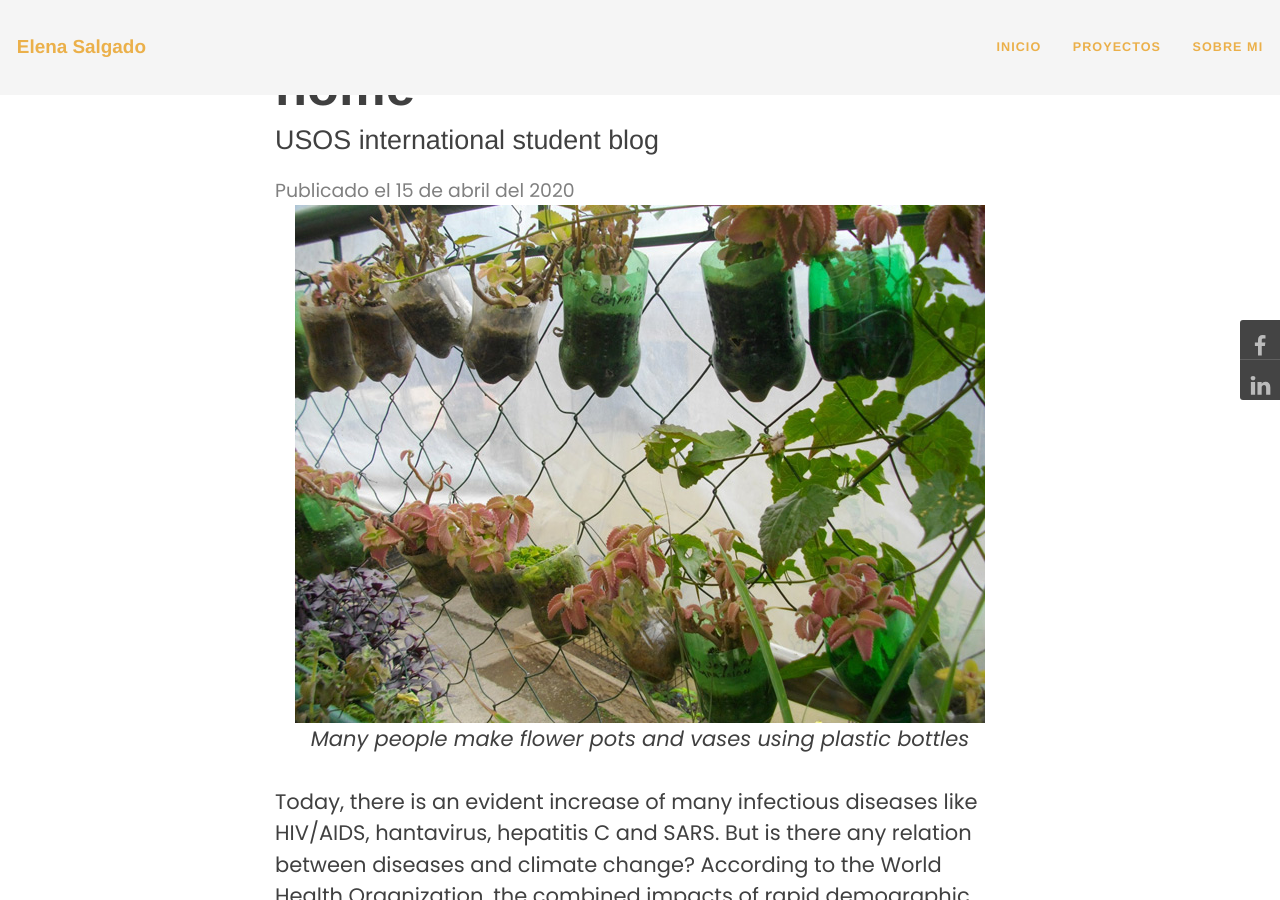
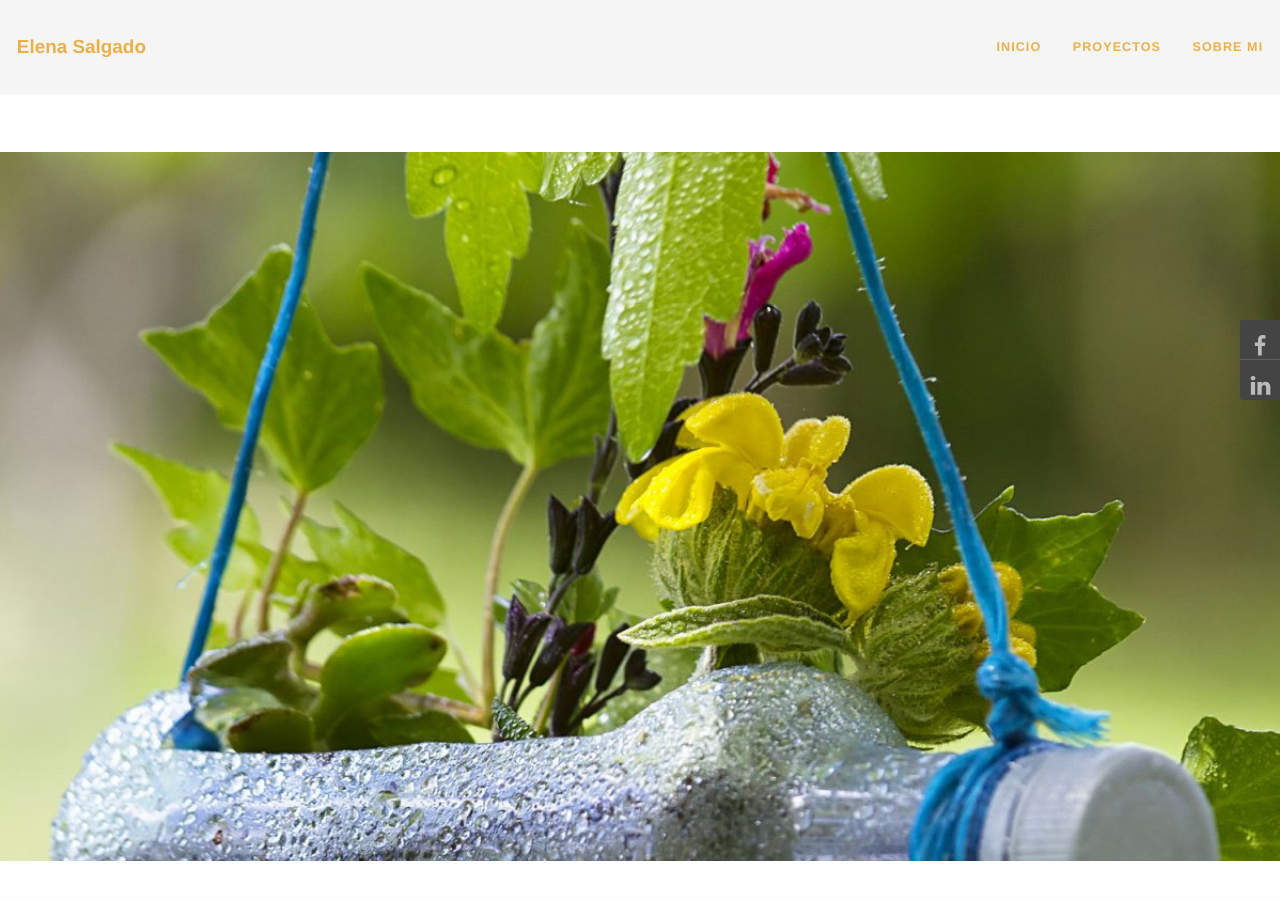
Before and after one commit to malena-salgado/malena-salgado.github.io, a Jekyll site: the page built from _posts/2020-04-15-helping-the-planet-from-your-home.markdown, in a window 1280 px wide and 900 px high. Built offline with Jekyll 4.4.1, drawn with Linux system fonts in a browser that asks for light colours; nearby versions of some CDN libraries; some web fonts are replaced.

Commit message:
Update 2020-04-15-helping-the-planet-from-your-home.markdown

```diff
--- a/_posts/2020-04-15-helping-the-planet-from-your-home.markdown
+++ b/_posts/2020-04-15-helping-the-planet-from-your-home.markdown
@@ -3,6 +3,7 @@ layout: post
 title: Helping the planet from your home
 subtitle: USOS international student blog
 thumbnail-img: /assets/img/plastic-pot.jpg
+cover-img: /assets/img/plastic-pot.jpg
 tags: [reuse, plastic]
 ---
 
```
